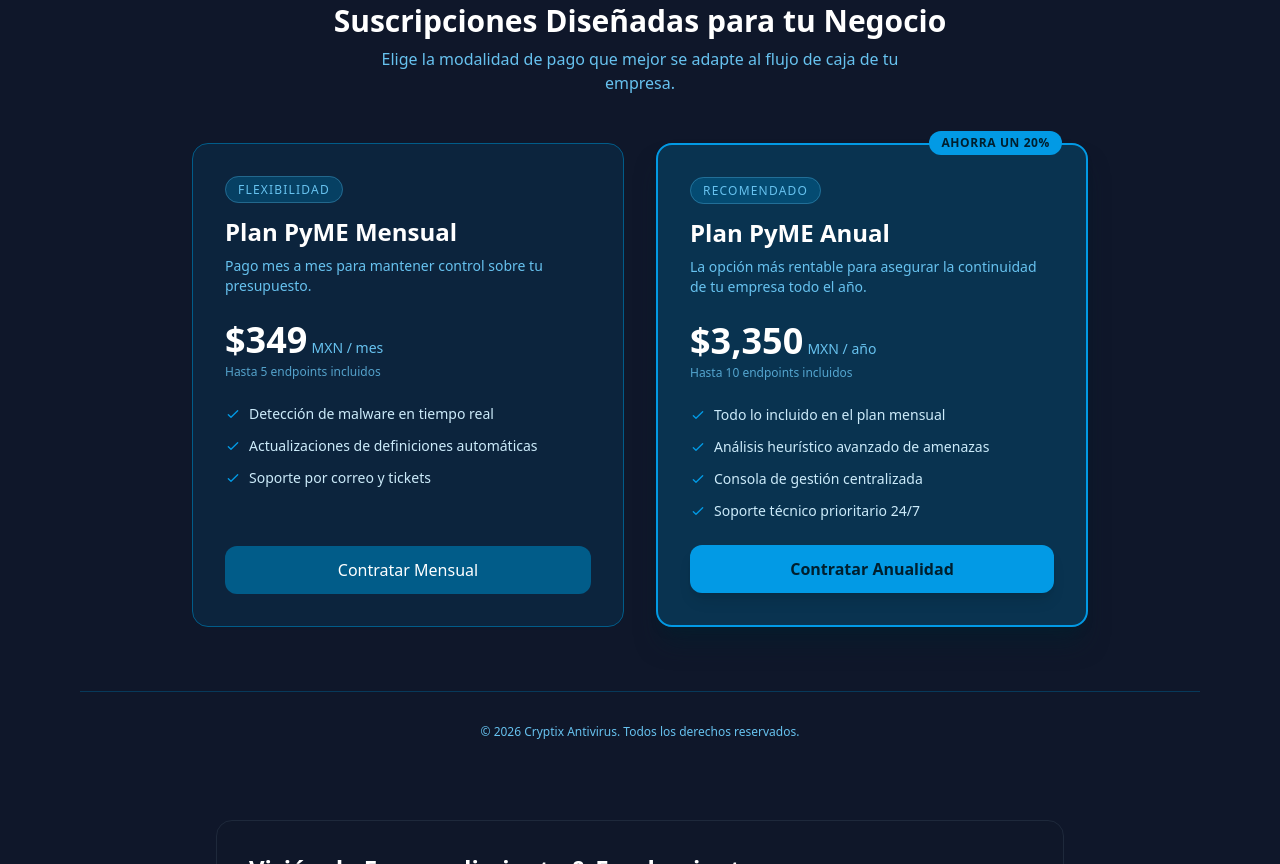
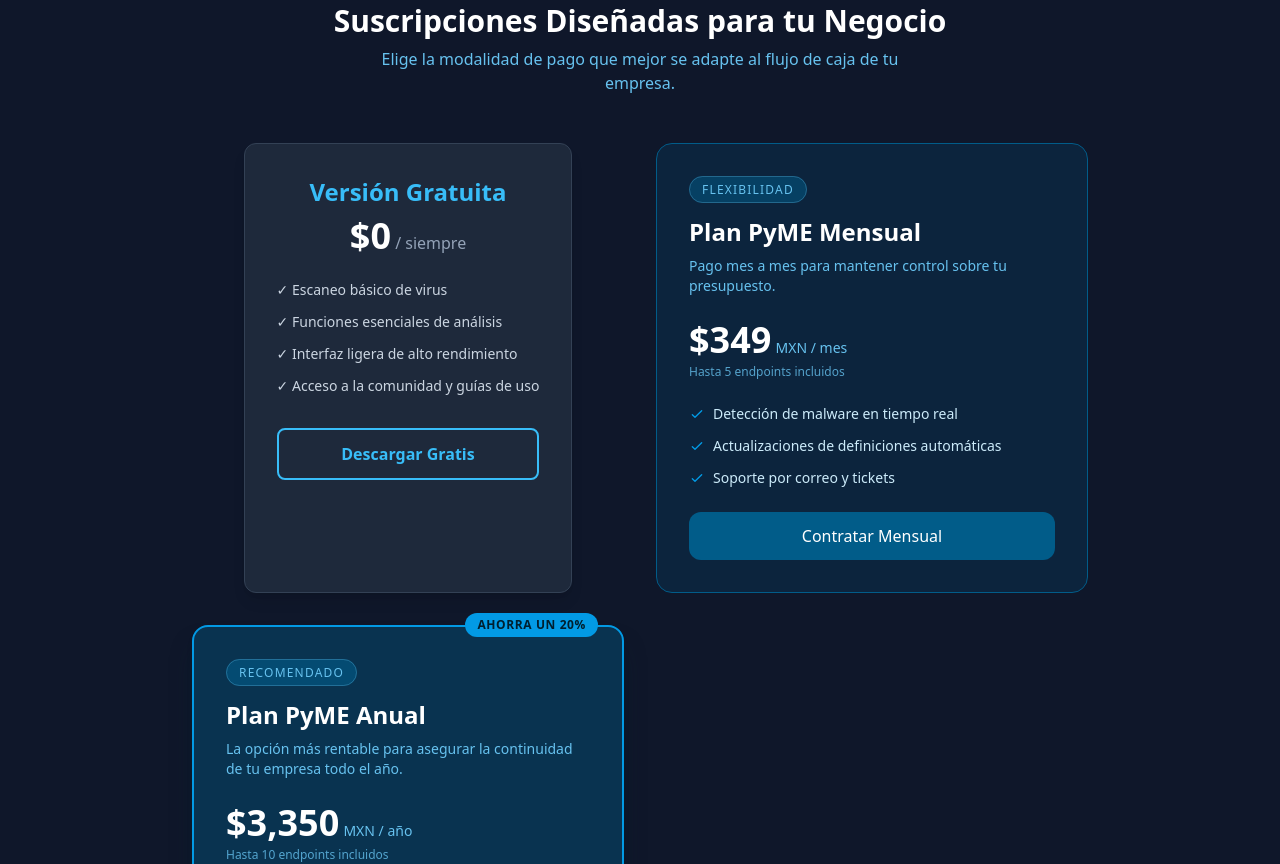
Before and after one commit to eduardoramp2008-bit/Cryptix, a plain HTML site: page index.html in a window 1280 px wide. Shown: the part 1936-2800 px from the top of the page. Drawn offline with nearby package versions, Linux system fonts and the light colour scheme.

Commit message:
Add files via upload

```diff
--- a/index.html
+++ b/index.html
@@ -35,11 +35,6 @@
         <img src="./cryptix-logo.png" alt="Cryptix Logo" class="h-12 w-auto">
         </a>
 
-        <!-- Menú de Navegación -->
-        <nav class="hidden md:flex items-center gap-6 text-sm text-[#67C2EF]">
-            <a href="#pricing" class="hover:text-white transition-colors">Planes</a>
-            <a href="#contact" class="hover:text-white transition-colors">Contacto</a>
-        </nav>
 
         <!-- Botón de Acción -->
         <a href="#pricing" class="bg-[#029AE5] hover:bg-[#67C2EF] text-[#001F2E] font-semibold px-4 py-2 rounded-xl text-sm transition-colors">
@@ -159,8 +154,25 @@
                 </p>
             </div>
 
-            <!-- Contenedor de 2 Tarjetas -->
+            <!-- Contenedor de 3 Tarjetas -->
             <div class="grid md:grid-cols-2 gap-8 max-w-4xl mx-auto items-stretch">
+
+                <!-- Plan Gratuito -->
+            <div class="max-w-md mx-auto bg-slate-800 border border-slate-700 rounded-xl p-8 shadow-lg text-white">
+    <div class="text-center mb-6">
+        <h3 class="text-2xl font-bold text-sky-400 mb-2">Versión Gratuita</h3>
+        <div class="text-4xl font-extrabold">$0<span class="text-base text-slate-400 font-normal"> / siempre</span></div>
+    </div>
+    <ul class="space-y-3 mb-8 text-slate-300 text-sm">
+        <li class="flex items-center">✓ Escaneo básico de virus</li>
+        <li class="flex items-center">✓ Funciones esenciales de análisis</li>
+        <li class="flex items-center">✓ Interfaz ligera de alto rendimiento</li>
+        <li class="flex items-center">✓ Acceso a la comunidad y guías de uso</li>
+    </ul>
+    <a href="#download" class="block w-full text-center py-3 border-2 border-sky-400 text-sky-400 font-bold rounded-lg hover:bg-sky-400 hover:text-slate-900 transition-colors">
+        Descargar Gratis
+    </a>
+</div>
 
                 <!-- Plan Mensual -->
                 <div class="bg-[#015C89]/20 border border-[#015C89] rounded-2xl p-8 flex flex-col justify-between hover:border-[#67C2EF] transition-all">
```
